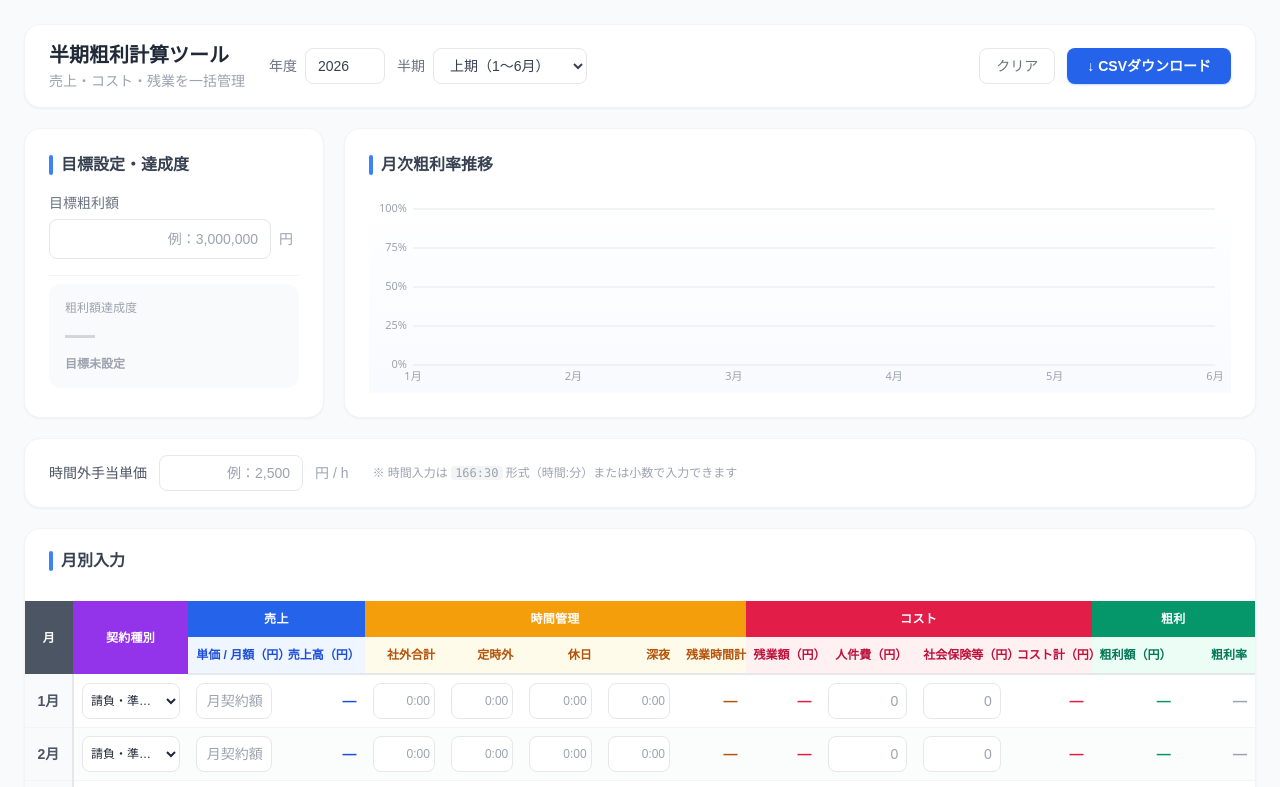
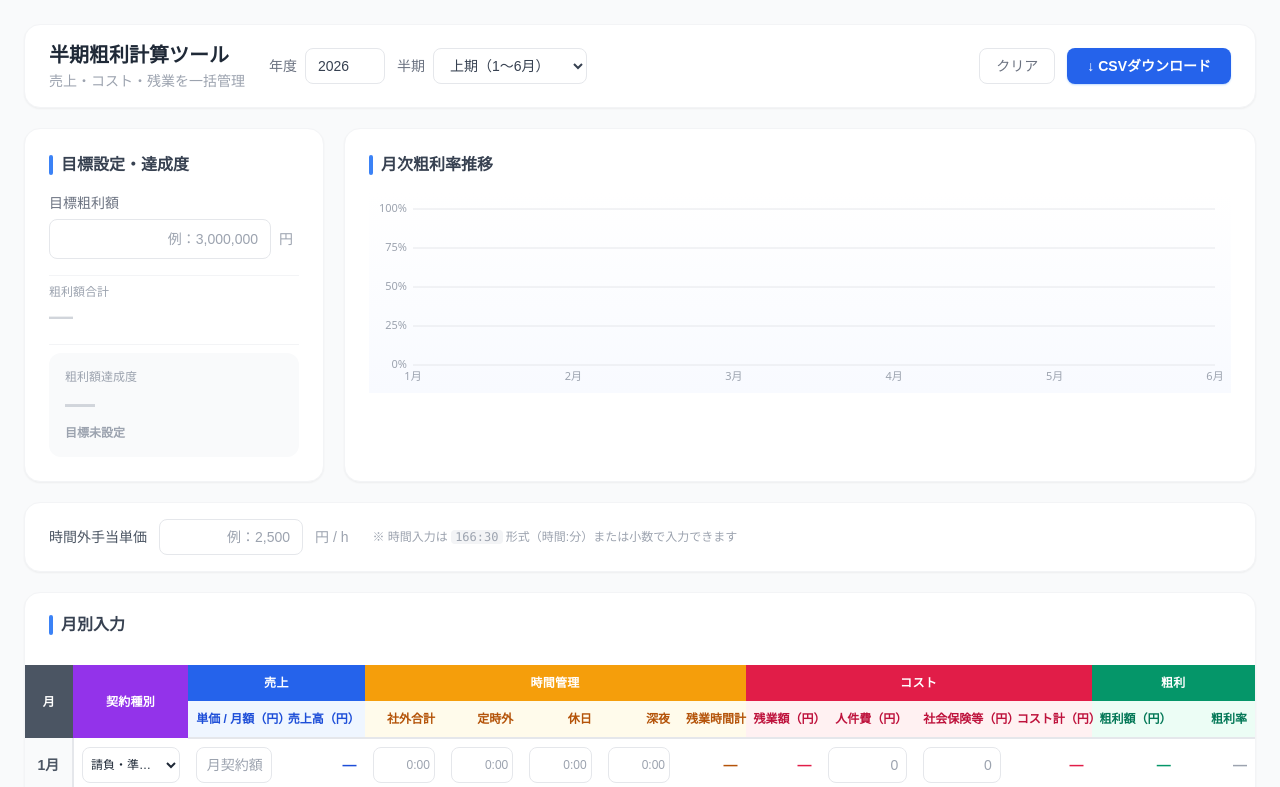
Before and after one commit to takanoriih/test, a Next.js app: page / in a window 1280 px wide. Shown: the top 787 px of the page. Built offline with nearby package versions, Linux system fonts and the light colour scheme.

Commit message:
粗利額合計を目標パネルに追加・サマリーカードの粗利を右端に移動

```diff
--- a/app/components/GrossProfitCalculator.tsx
+++ b/app/components/GrossProfitCalculator.tsx
@@ -315,6 +315,15 @@ export default function GrossProfitCalculator() {
               </div>
             </div>
 
+            {/* 粗利額合計 */}
+            <div className="pt-2 border-t border-gray-100">
+              <div className="text-xs text-gray-400 font-medium mb-1">粗利額合計</div>
+              <div className={`text-2xl font-black leading-none ${
+                !any ? 'text-gray-300' : sPf >= 0 ? 'text-emerald-600' : 'text-rose-500'}`}>
+                {any ? fmt(sPf) + ' 円' : '—'}
+              </div>
+            </div>
+
             {/* 達成度 */}
             <div className="pt-2 border-t border-gray-100">
               <div className="bg-gray-50 rounded-xl p-4">
@@ -506,10 +515,10 @@ export default function GrossProfitCalculator() {
         {([
           { label: '売上高合計',   value: any ? fmt(sRev)    + ' 円' : '—', sub: '半期累計',       color: 'border-blue-400',    val: 'text-gray-800' },
           { label: 'コスト合計',   value: any ? fmt(sCost)   + ' 円' : '—', sub: '人件費+社保+残業', color: 'border-rose-400',    val: 'text-rose-600' },
+          { label: '残業時間合計', value: any ? fmt(sOtT, 2) + ' h'  : '—', sub: '定時外+休日+深夜', color: 'border-amber-400',  val: 'text-amber-700' },
+          { label: '残業額合計',   value: any ? fmt(sOtP)    + ' 円' : '—', sub: '単価×残業時間',  color: 'border-rose-400',    val: 'text-rose-600' },
           { label: '粗利額合計',   value: any ? fmt(sPf)     + ' 円' : '—', sub: '半期累計',       color: 'border-emerald-500', val: any ? (sPf >= 0 ? 'text-emerald-600' : 'text-rose-600') : '' },
           { label: '粗利率',       value: any && tRate !== null ? tRate.toFixed(1) + '%' : '—', sub: '半期平均', color: 'border-emerald-500', val: any && tRate !== null ? (tRate >= 0 ? 'text-emerald-600' : 'text-rose-600') : '' },
-          { label: '残業時間合計', value: any ? fmt(sOtT, 2) + ' h'  : '—', sub: '定時外+休日+深夜', color: 'border-amber-400',  val: 'text-amber-700' },
-          { label: '残業額合計',   value: any ? fmt(sOtP)    + ' 円' : '—', sub: '単価×残業時間',  color: 'border-rose-400',    val: 'text-rose-600' },
         ] as const).map(({ label, value, sub, color, val }) => (
           <div key={label}
             className={`bg-white rounded-2xl shadow-sm border border-gray-100 p-5 border-t-4 ${color}`}>
```
